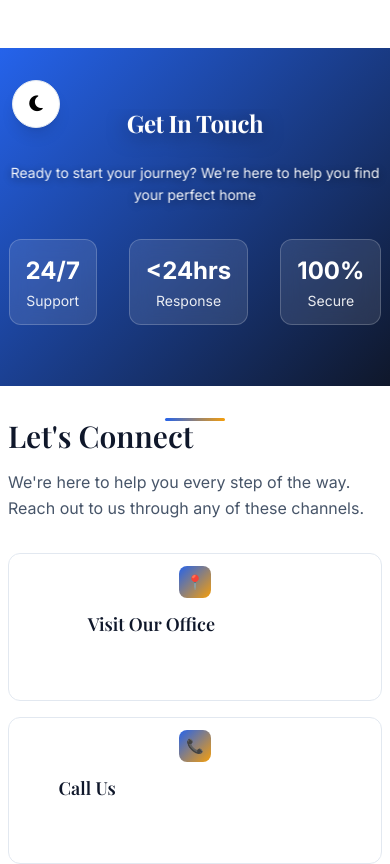
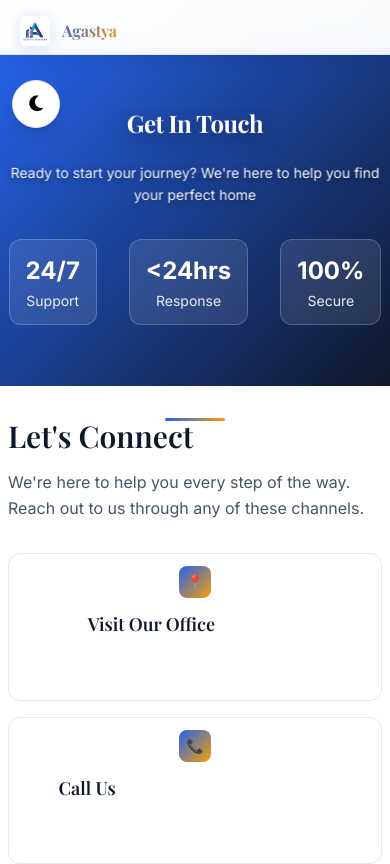
Before and after one commit to MITH02/reaal-estate-app, a React (Create React App) app in the folder my-real-estate-app/: page /contact in a window 390 px wide. Shown: the top 864 px of the page. Built offline with nearby package versions, Linux system fonts and the light colour scheme.

Commit message:
Update smaller mobile screens to show only branding
cgen-6ddfb001b6494539802552ef4ba0d381

```diff
--- a/my-real-estate-app/src/components/Navbar.css
+++ b/my-real-estate-app/src/components/Navbar.css
@@ -438,7 +438,32 @@
 
 @media (max-width: 480px) {
   .navbar {
-    display: none !important;
+    display: block !important;
+    height: 55px;
+  }
+
+  .navbar-container {
+    padding: 0 var(--space-3);
+  }
+
+  .brand-name {
+    font-size: var(--text-base);
+  }
+
+  .brand-subtitle {
+    font-size: 10px;
+  }
+
+  .logo {
+    height: 28px;
+  }
+
+  .navbar-scrolled .logo {
+    height: 26px;
+  }
+
+  .navbar-scrolled {
+    height: 50px;
   }
 }
 
```
